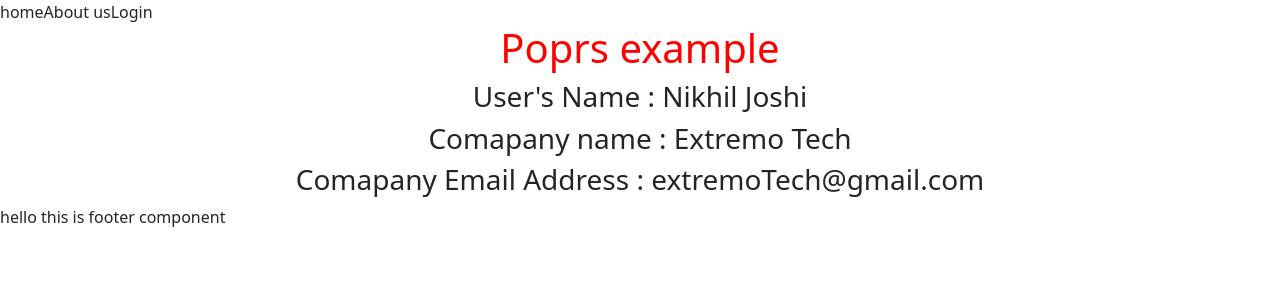
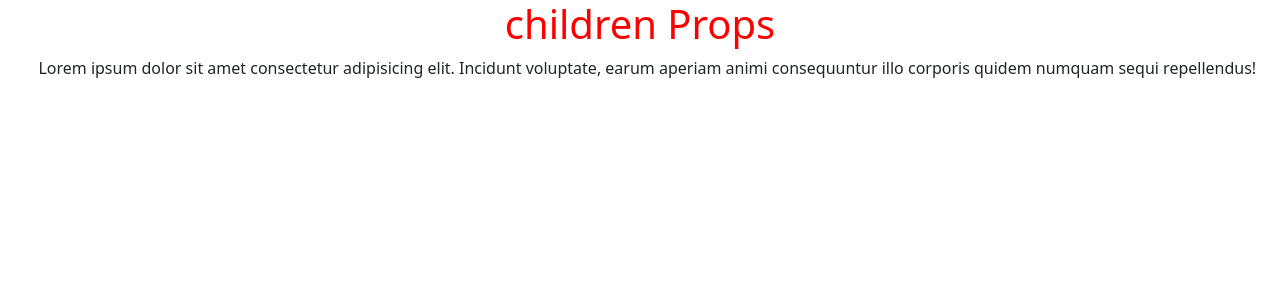
Before and after one commit to nikhil7676/01-React-Restart, a React (Create React App) app: page / in a window 1280 px wide. Shown: the top 300 px of the page. Built offline with nearby package versions, Linux system fonts and the light colour scheme.

Commit message:
11 children props " how to user compnent as an tag and pass its inside data as children props "

```diff
--- a/src/App.js
+++ b/src/App.js
@@ -6,6 +6,7 @@ import Footer from "./Components/Footer.jsx";
 import Test from "./Components/Test.js";
 import Home from "./Home.jsx";
 import PropsDemo from "./Learn JSX/PropsDemo.jsx";
+import ChilderProps from "./Learn JSX/ChilderProps.jsx";
 
 function App() {
 
@@ -27,7 +28,14 @@ function App() {
       <Footer/> */}
 
       {/* <Home/> */}
-      <PropsDemo companyInfo = {companyInfo} username = "Nikhil Joshi"/>
+      {/* <PropsDemo companyInfo = {companyInfo} username = "Nikhil Joshi"/> */}
+
+      <ChilderProps>
+        {/* this is the childer props data / concept */}
+        <p style={{ marginLeft : "3%" }} >
+          Lorem ipsum dolor sit amet consectetur adipisicing elit. Incidunt voluptate, earum aperiam animi consequuntur illo corporis quidem numquam sequi repellendus!
+        </p>
+      </ChilderProps>
     </div>
   );
 }
--- /dev/null
+++ b/src/Learn JSX/ChilderProps.jsx
@@ -0,0 +1,12 @@
+import React from 'react'
+
+function ChilderProps({children}) {
+  return (
+    <div>
+        <h1 style={{ textAlign : "center" }} >children Props</h1>
+        {children}
+    </div>
+  )
+}
+
+export default ChilderProps
```
